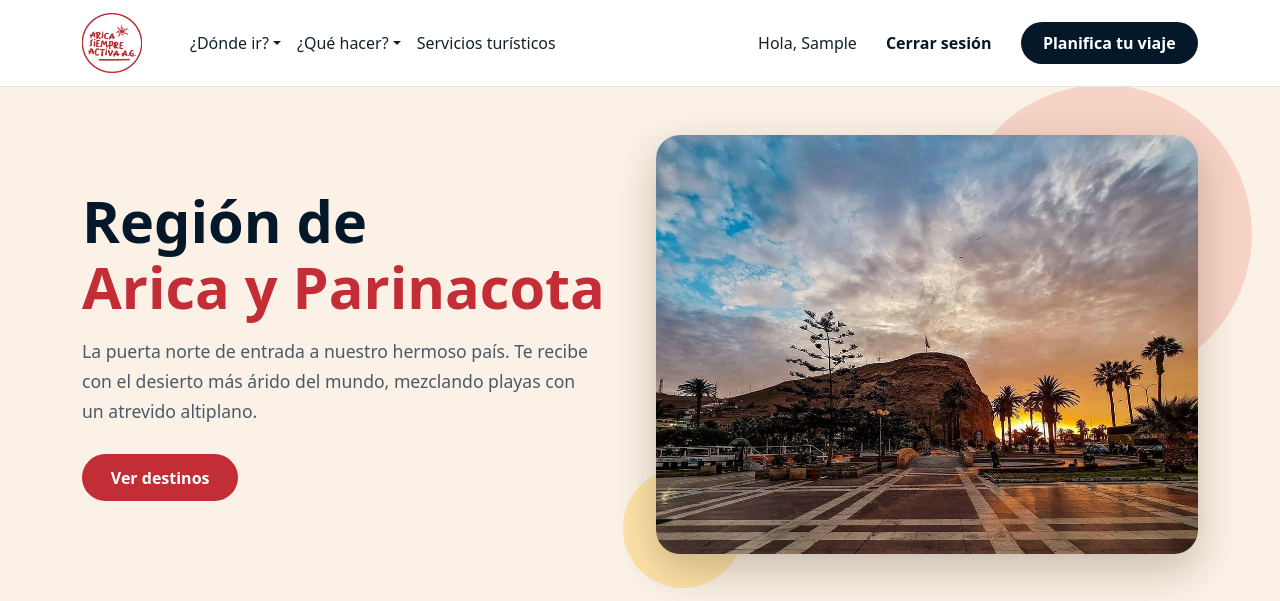
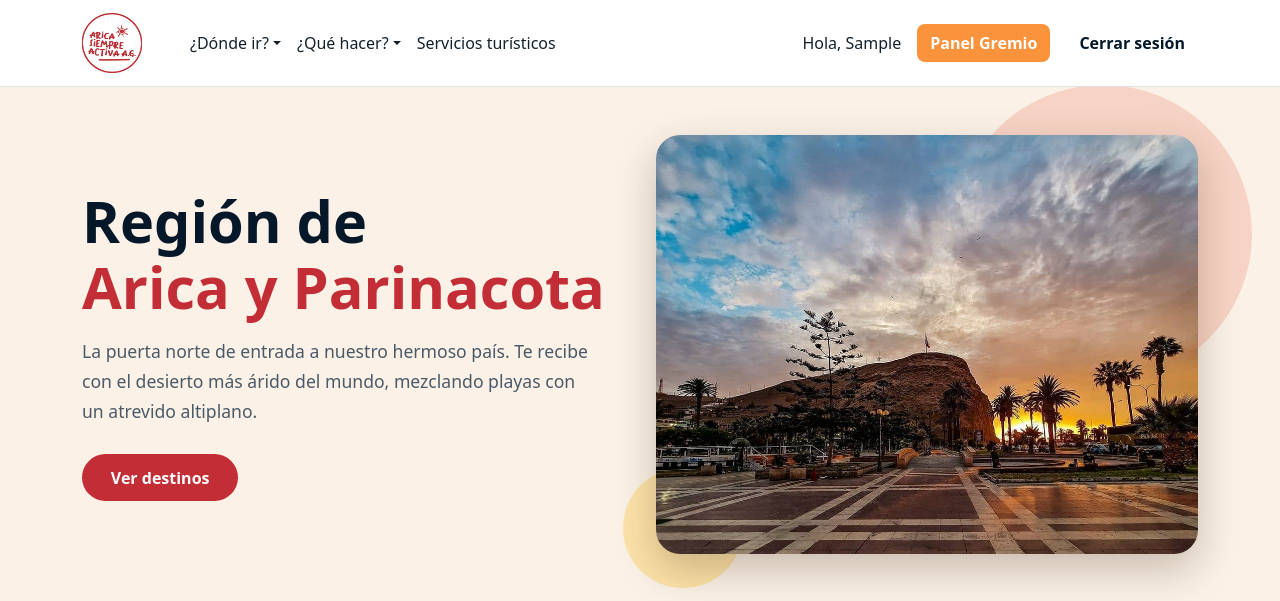
Before and after one commit to Matias-Lillo78/Arica-Siempre-Activa-Proyecto-, a Django app: page / in a window 1280 px wide. Shown: the top 601 px of the page. Run offline with Django 5.2, Linux system fonts and the light colour scheme; the visitor is signed in with stand-in values (Sample User, id 1); data that the repository does not hold is empty; some libraries are stand-ins or nearby versions.

Commit message:
feat: implementacion boton panel gremio y paneles dependiendo de quien inicio sesion

```diff
--- a/AricaSiempreActiva/templates/AricaSiempreActiva/base.html
+++ b/AricaSiempreActiva/templates/AricaSiempreActiva/base.html
@@ -16,7 +16,6 @@
     <link rel="stylesheet" href="{% static '/AricaSiempreActiva/css/style.css' %}?v=3" />
     <link rel="stylesheet" href="{% static '/AricaSiempreActiva/css/css_gremio.css' %}?v=3" />
     <link rel="stylesheet" href="https://cdn.jsdelivr.net/npm/notyf@3/notyf.min.css">
-
 </head>
 
 <body>
@@ -66,11 +65,19 @@
 
                 <div class="d-flex align-items-center gap-3 mt-2 mt-lg-0">
 
+   <div class="d-flex align-items-center gap-3 mt-2 mt-lg-0">
+
         {% if user.is_authenticated %}
             <span class="nav-link">
                 Hola, {{ user.first_name|default:user.username }}
             </span>
 
+            <!-- Botón directo del Panel Gremio para probar -->
+            <a href="{% url 'listar_gremio' %}" class="btn fw-bold text-white" style="background-color: #fb923c; border-radius: 0.5rem;">
+                Panel Gremio
+            </a>
+
+            <!-- Botón de cerrar sesión -->
             <a class="btn btn-login-nav" href="{% url 'logout' %}">
                 Cerrar sesión
             </a>
@@ -80,10 +87,7 @@
             </a>
         {% endif %}
 
-    <a class="btn btn-planifica" href="{% url 'panel_gremio' %}">
-        Planifica tu viaje
-    </a>
-
+    </div>
 </div>
             </div>
 
--- a/AricaSiempreActiva/urls.py
+++ b/AricaSiempreActiva/urls.py
@@ -1,7 +1,14 @@
-from django.urls import path
+from django.urls import path,include
+from django.contrib import admin
+from django.conf import settings
+from django.conf.urls.static import static
 from . import views
 
 urlpatterns = [
+
     path('', views.home, name='home'),
     path('quienes-somos/', views.quienes_somos, name='quienes_somos'),
-]
+    path('admin/', admin.site.urls),
+    path('gremio/', include('panel_gremio.urls')),
+
+] + static(settings.MEDIA_URL, document_root=settings.MEDIA_ROOT)
--- a/cuentas/views.py
+++ b/cuentas/views.py
@@ -137,7 +137,7 @@ def login_usuario(request):
                 return redirect('panel_moderador')
 
             elif rol == 'gremio':
-                return redirect('panel_gremio')
+                return redirect('listar_gremio')
 
             else:
                 return redirect('panel_turista')
```
Also changed, not shown: cuentas/templates/cuentas/panel_gremio.txt (renamed from cuentas/templates/cuentas/panel_gremio.html), 2 other files. Lines whose indentation alone changed are shown as unchanged.
